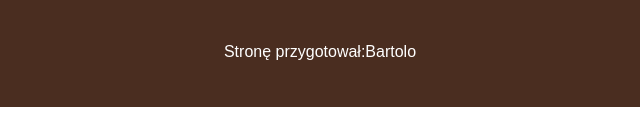
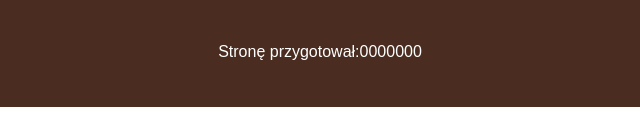
Before and after one commit to TheBarr/Egzaminy-EE09, a plain HTML site: page E.14-04-19.01/index.html in a window 1280 px wide. Shown: the part 751-881 px from the top of the page, 320-960 px from the left. Drawn offline with Linux system fonts and the light colour scheme.

Commit message:
Update index.html

```diff
--- a/E.14-04-19.01/index.html
+++ b/E.14-04-19.01/index.html
@@ -40,7 +40,7 @@
     </div>
 
     <div id="stopka">
-       <p> Stronę przygotował:Bartolo</p>
+       <p> Stronę przygotował:0000000</p>
     </div>
 
 </body>
```
